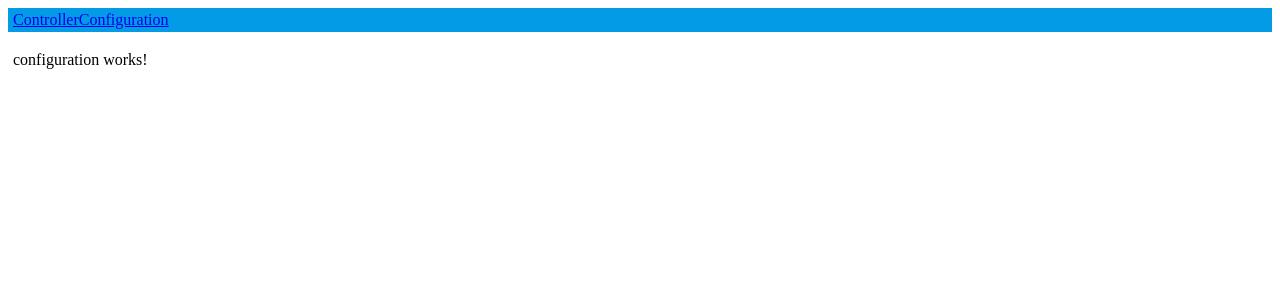
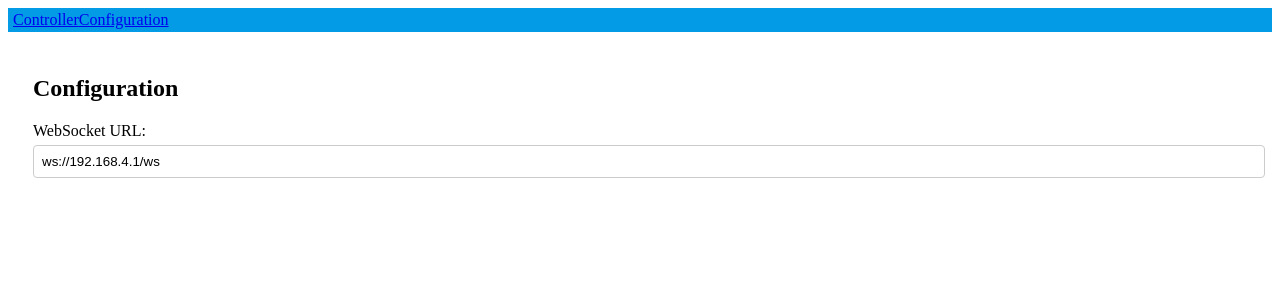
Before and after one commit to F1sh-org/F1sh-static, an Angular app: page /config in a window 1280 px wide. Shown: the top 300 px of the page. Built offline with nearby package versions, Linux system fonts and the light colour scheme.

Commit message:
configurable websocket address

```diff
--- a/package.json
+++ b/package.json
@@ -35,5 +35,6 @@
     "karma-jasmine": "~5.1.0",
     "karma-jasmine-html-reporter": "~2.1.0",
     "typescript": "~5.6.2"
-  }
+  },
+  "packageManager": "yarn@1.22.22+sha512.a6b2f7906b721bba3d67d4aff083df04dad64c399707841b7acf00f6b133b7ac24255f2652fa22ae3534329dc6180534e98d17432037ff6fd140556e2bb3137e"
 }
--- a/src/app/app.module.ts
+++ b/src/app/app.module.ts
@@ -1,6 +1,6 @@
 import { NgModule, isDevMode } from '@angular/core';
 import { BrowserModule } from '@angular/platform-browser';
-
+import { FormsModule } from '@angular/forms';
 import { AppRoutingModule } from './app-routing.module';
 import { AppComponent } from './app.component';
 import { GamepadComponent } from './gamepad/gamepad.component';
@@ -19,6 +19,7 @@ import { ConfigurationComponent } from './configuration/configuration.component'
   imports: [
     BrowserModule,
     AppRoutingModule,
+    FormsModule,
     ServiceWorkerModule.register('ngsw-worker.js', {
       enabled: !isDevMode(),
       // Register the ServiceWorker as soon as the application is stable
--- a/src/app/configuration/configuration.component.css
+++ b/src/app/configuration/configuration.component.css
@@ -0,0 +1,19 @@
+.config-container {
+    padding: 20px;
+  }
+
+  .form-group {
+    margin-bottom: 15px;
+  }
+
+  label {
+    display: block;
+    margin-bottom: 5px;
+  }
+
+  input {
+    width: 100%;
+    padding: 8px;
+    border: 1px solid #ccc;
+    border-radius: 4px;
+  }
--- a/src/app/configuration/configuration.component.html
+++ b/src/app/configuration/configuration.component.html
@@ -1 +1,12 @@
-<p>configuration works!</p>
+<div class="config-container">
+    <h2>Configuration</h2>
+    <div class="form-group">
+      <label for="websocketUrl">WebSocket URL:</label>
+      <input
+        type="text"
+        id="websocketUrl"
+        [(ngModel)]="websocketUrl"
+        (change)="updateWebsocketUrl()"
+      >
+    </div>
+  </div>
--- a/src/app/configuration/configuration.component.ts
+++ b/src/app/configuration/configuration.component.ts
@@ -1,4 +1,5 @@
 import { Component } from '@angular/core';
+import { environment } from '../../environments/environment';
 
 @Component({
   selector: 'app-configuration',
@@ -7,5 +8,18 @@ import { Component } from '@angular/core';
   styleUrl: './configuration.component.css'
 })
 export class ConfigurationComponent {
+  websocketUrl: string;
+  constructor() {
+    // Check if websocketUrl exists in localStorage
+    if (!localStorage.getItem('websocketUrl')) {
+      // If it doesn't exist, set it using the environment value
+      localStorage.setItem('websocketUrl', environment.websocketUrl);
+    }
+    this.websocketUrl = localStorage.getItem('websocketUrl') || environment.websocketUrl;
+  }
 
+  updateWebsocketUrl() {
+    localStorage.setItem('websocketUrl', this.websocketUrl);
+    window.location.reload();
+  }
 }
--- a/src/app/websocket.service.ts
+++ b/src/app/websocket.service.ts
@@ -7,7 +7,7 @@ export class WebsocketService implements OnDestroy {
   private socket: WebSocket;
   msg: any;
   constructor() {
-    this.socket = new WebSocket(environment.websocketUrl);
+    this.socket = new WebSocket(localStorage.getItem('websocketUrl') || environment.websocketUrl);
     this.socket.onopen = () => console.log('WebSocket connection opened');
     this.socket.onclose = () => console.log('WebSocket connection closed');
     this.socket.onerror = (error) => console.error('WebSocket error', error);
```
Also changed, not shown: 1 other file (tests, documents, lock files or other folders).
